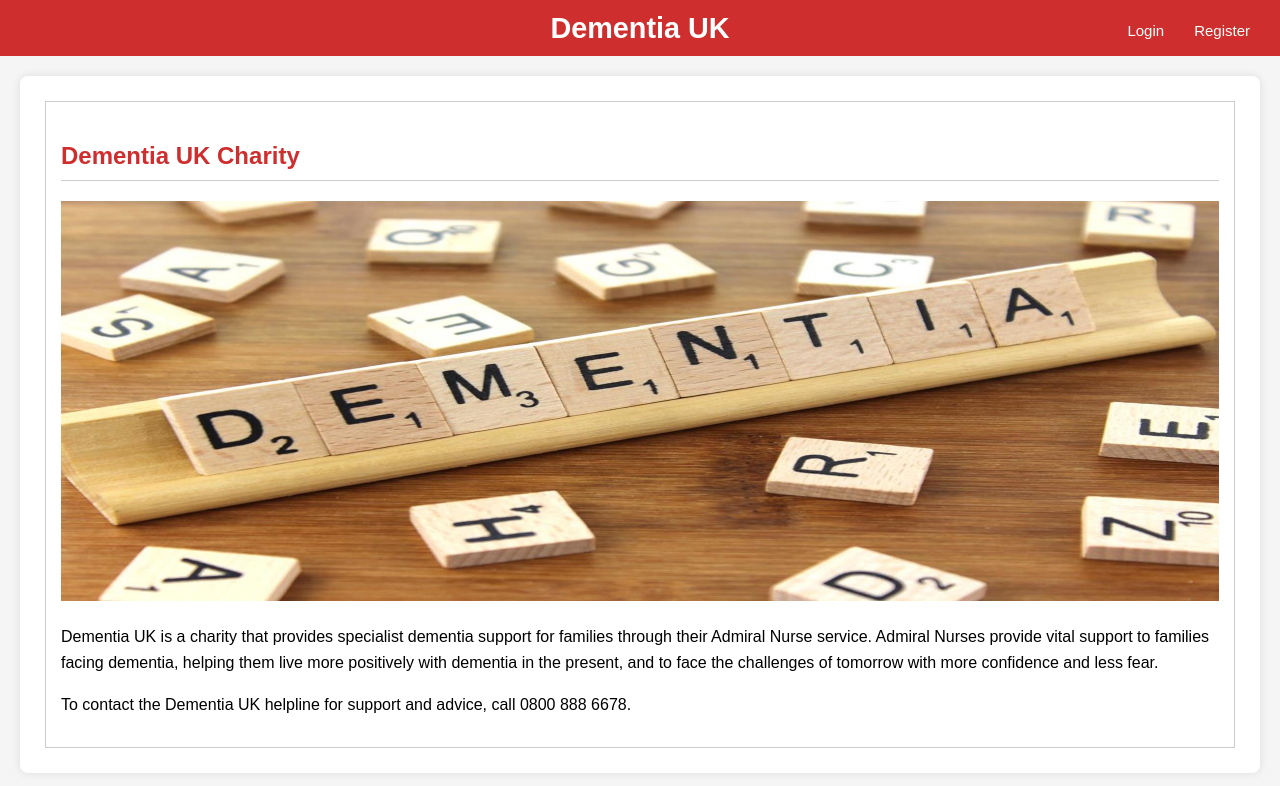
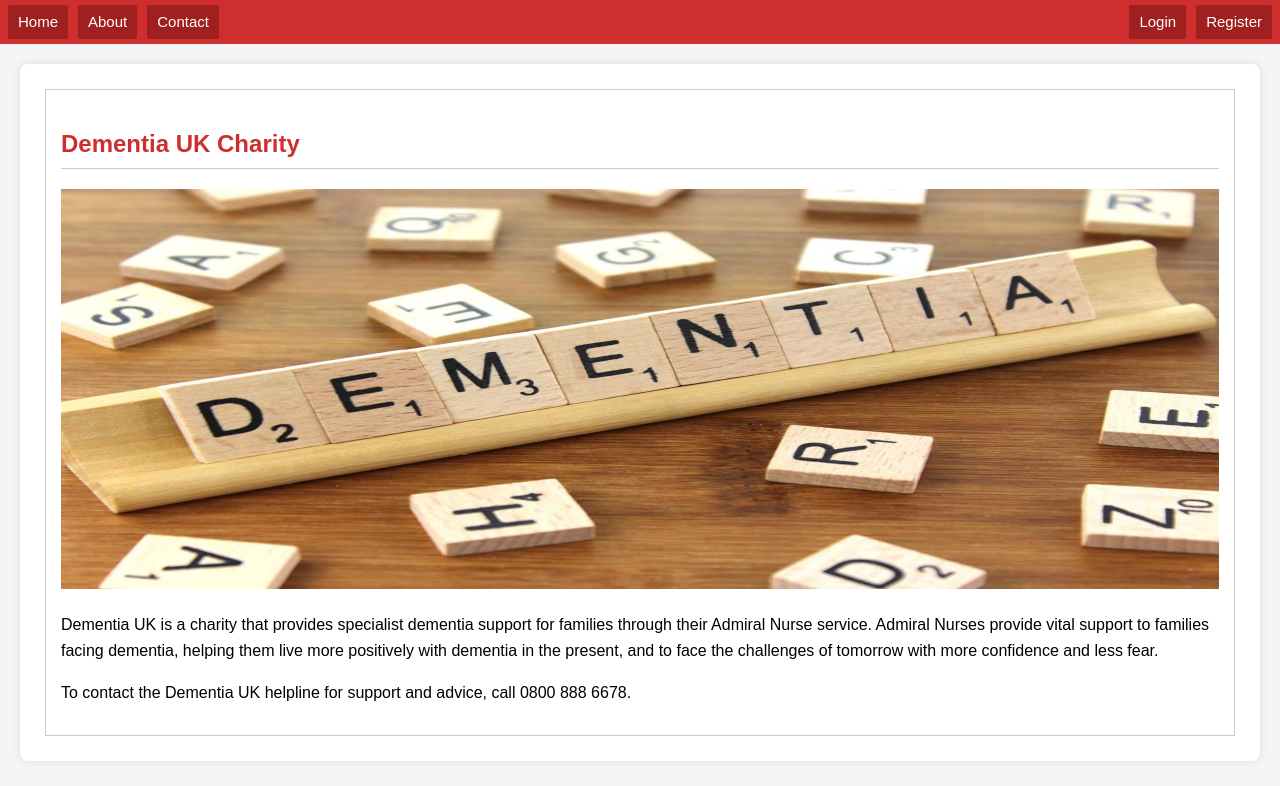
Before and after one commit to nupur-512/Dementia_Hackaton, a plain HTML site: page index.html in a window 1280 px wide. Drawn offline with Linux system fonts and the light colour scheme.

Commit message:
modified index page

```diff
--- a/index.html
+++ b/index.html
@@ -18,21 +18,16 @@
             text-align: center;
             padding: 0.3em 0.5em;
             position: relative;
-        }
-        h1 {
-            margin: 0;
-            font-size: 1.8em;
+            display: flex;
+            justify-content: space-between;
+            align-items: center;
         }
         .top-buttons {
-            position: absolute;
-            top: 50%;
-            right: 20px;
-            transform: translateY(-50%);
             display: flex;
             gap: 10px;
         }
         .top-buttons a {
-            background-color: #cf2e2e;
+            background-color: #a01f1f; /* Darker shade of blue */
             color: white;
             border: none;
             padding: 5px 10px;
@@ -42,7 +37,7 @@
             text-decoration: none;
         }
         .top-buttons a:hover {
-            background-color: #cf2e2e; /* Even darker blue on hover */
+            background-color: #8b1717; /* Even darker shade on hover */
         }
         .container {
             max-width: 1200px;
@@ -96,12 +91,10 @@
             cursor: pointer;
             border-radius: 2px;
             text-decoration: none;
-            display: block;
-            margin-top: 5px;
             text-align: center;
         }
         .login-btn:hover {
-            background-color: #cf2e2e; /* Darker blue on hover */
+            background-color: #8b1717; /* Darker blue on hover */
         }
         .sidebar img {
             max-width: 100%;
@@ -113,7 +106,11 @@
 </head>
 <body>
 <header>
-    <h1>Dementia UK</h1>
+    <div class="top-buttons">
+        <a href="#" class="login-btn">Home</a>
+        <a href="#" class="login-btn">About</a>
+        <a href="#" class="login-btn">Contact</a>
+    </div>
     <div class="top-buttons">
         <a href="#" class="login-btn">Login</a>
         <a href="#" class="login-btn">Register</a>
```
